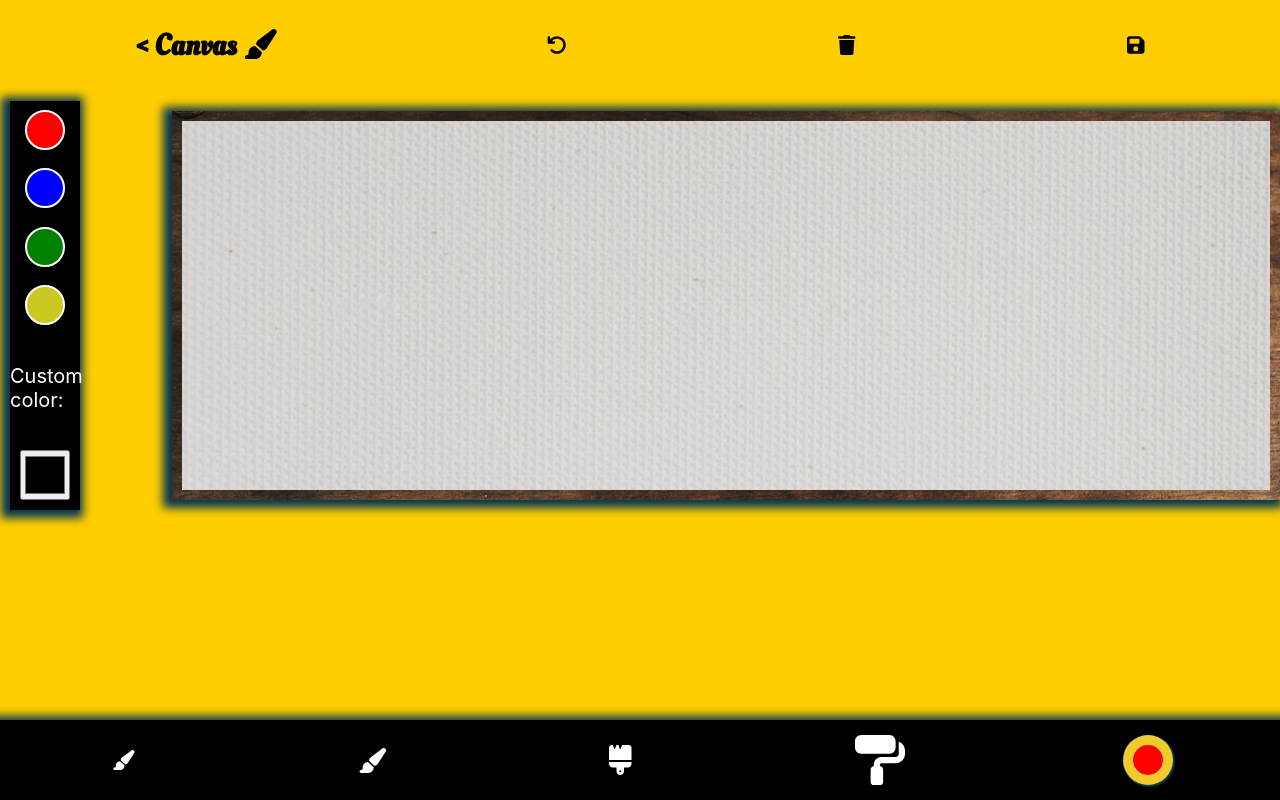
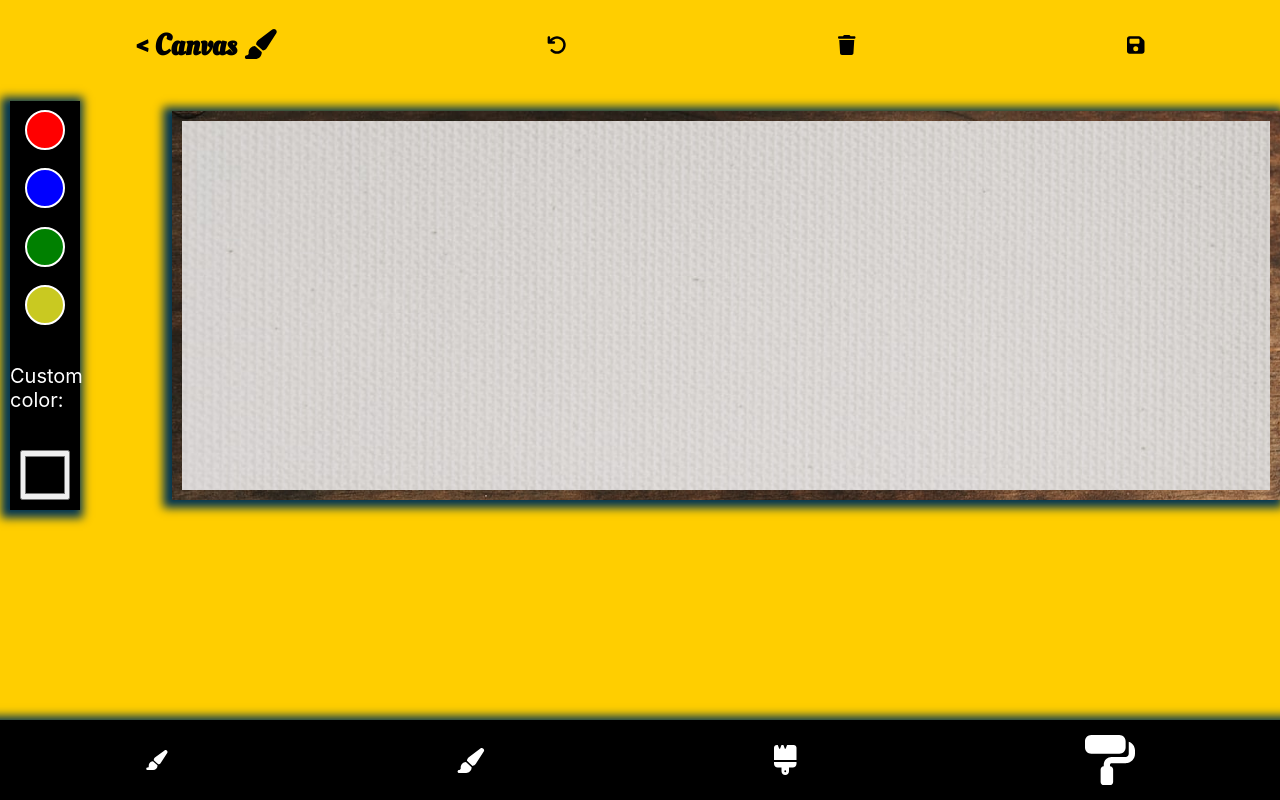
Before and after one commit to DavidVerghese/DrawingWithReact, a React (Create React App) app: page /canvas in a window 1280 px wide. Built offline with nearby package versions, Linux system fonts and the light colour scheme.

Commit message:
took out color modal

```diff
--- a/src/Components/Tools/Tools.jsx
+++ b/src/Components/Tools/Tools.jsx
@@ -17,12 +17,12 @@ function Tools() {
   <FontAwesomeIcon id="medium-paintbrush" className="fa fa-paint-brush" icon={faPaintBrush} />
     <FontAwesomeIcon id="large-paintbrush" className="fa fa-paint-brush" icon={faBrush} />
     <FontAwesomeIcon id="paintroller" className="fa fa-paint-brush" icon={faPaintRoller} />
-    <div className="pick-color-outside">
+    {/* <div className="pick-color-outside">
       <div className="pick-color"></div>
-    </div>
+    </div> */}
 
-    <ColorModal />
-    <CustomColor/>
+    {/* <ColorModal />
+    <CustomColor/> */}
 
 </div>
 }
```
